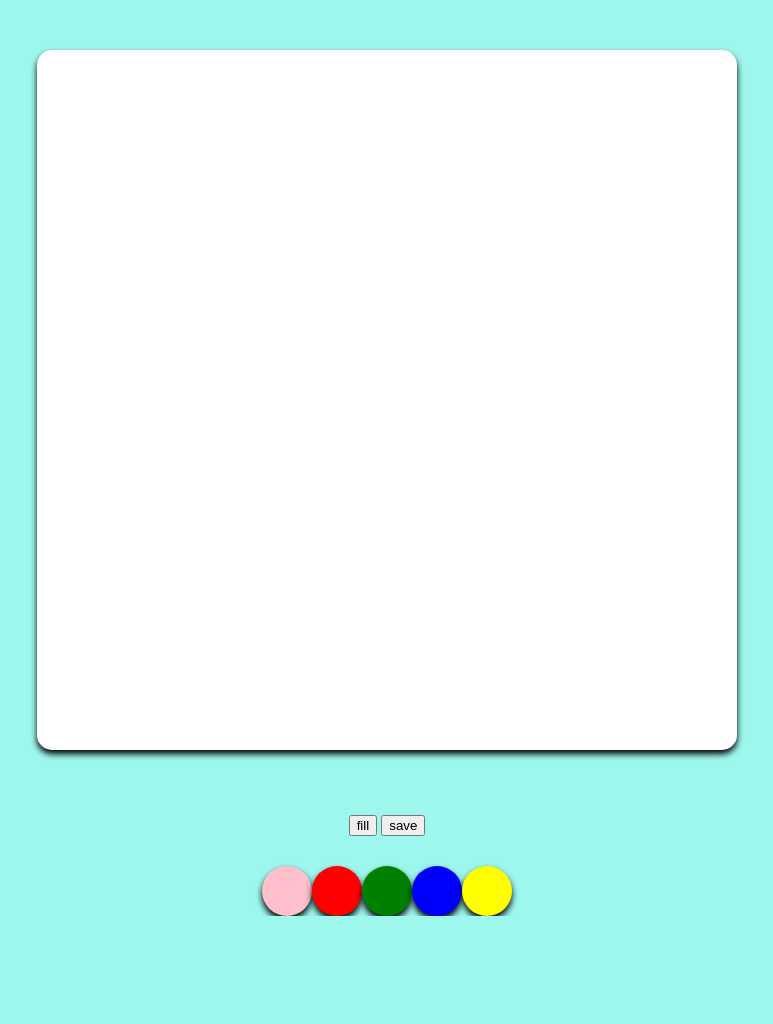
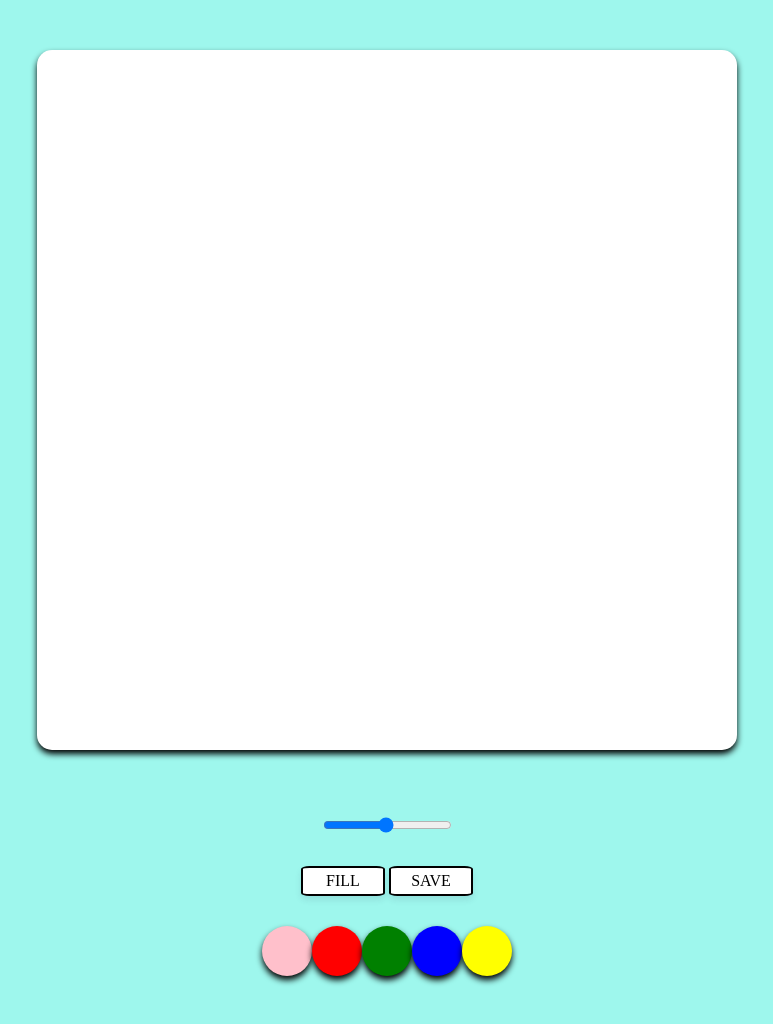
Before and after one commit to SamuelSon-kr/paintjs, a plain HTML site: page index.html in a window 1280 px wide. Shown: the whole page, without its empty margins (253-1026 px from the left). Before the commit the page ends 916 px from the top, so only its background shows below. Drawn offline with Linux system fonts and the light colour scheme.

Commit message:
chapter2finish

```diff
--- a/index.html
+++ b/index.html
@@ -10,6 +10,15 @@
  <body>
      <canvas id="jsCanvas" class="canvas"></canvas>
      <div class="controls">
+         <div class="controls__range">
+             <input
+             type="range"
+             id="jaRange"
+             min="0.1"
+             max="5"
+             value="2.5"
+             step="0.1">
+         </div>
          <div class="controls__btns">
              <button id="jsMode">fill</button>
              <button id="jsSave">save</button>
--- a/style.css
+++ b/style.css
@@ -6,6 +6,7 @@ body{
   Flex-direction: Column;
   padding-top: 50px;
   align-items: center;
+  padding: 50px;
 }
 
 
@@ -24,8 +25,32 @@ body{
     align-items: center;
 }
 
+.controls__range{
+    margin-bottom: 30px;
+}
+
 .controls__btns{
     margin-bottom: 30px;
+}
+
+.controls__btns button{
+    all: unset;
+    cursor: pointer;
+    background-color: white;
+    padding: 5px 0px;
+    width: 80px;
+    text-align: center;
+    border-radius: 10%;
+    box-shadow: 0 4px 6px rgba(50, 50, 93, 0.11);
+    border: 2px solid;
+    color: black;
+    text-transform: uppercase;
+    font-weight: 500;
+    font-size: 11;
+}
+
+.controls__btns button:active{
+    transform: scale(0.90);
 }
 
 .controls .controls__colors {
```
